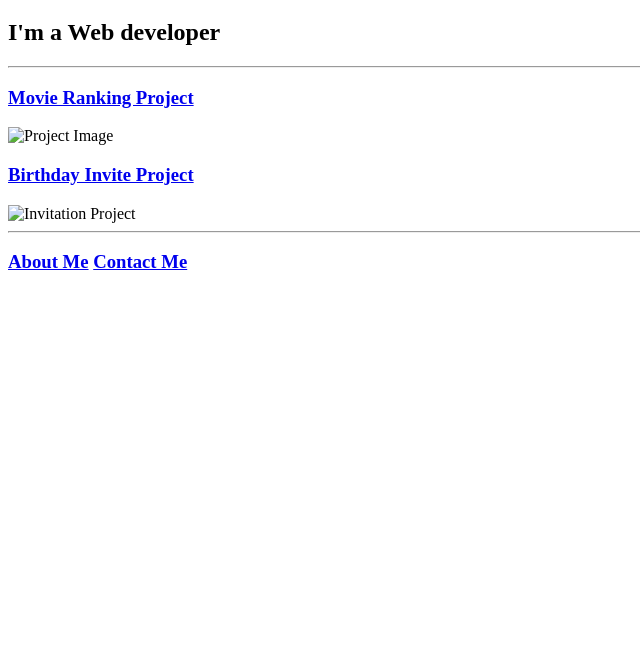
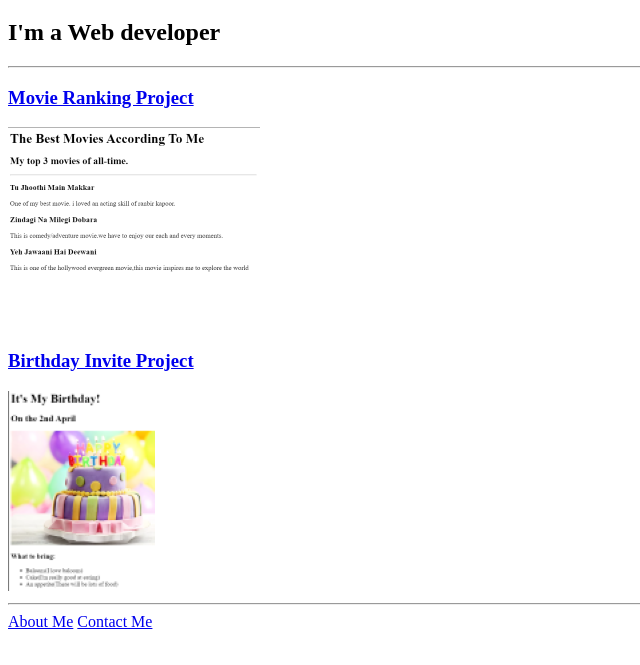
Before and after one commit to Kalpana1js21ec062/html-portfolio-project-1-, a plain HTML site: page index.html in a window 1280 px wide. Shown: the part 61-726 px from the top of the page, without its empty margins (0-640 px from the left). Drawn offline with Linux system fonts and the light colour scheme.

Commit message:
Add files via upload

```diff
--- a/index.html
+++ b/index.html
@@ -9,13 +9,13 @@
  <h1>It's My Web</h1>
  <h2>I'm a Web developer</h2><hr />
 
- <h3><a href="../2.4 Movie Ranking Project/index.html">Movie Ranking Project</a></h3>
- <img src="../2.4 Movie Ranking Project/Screenshot (100).png" alt="Project Image">
+ <h3><a href="./Movie.html">Movie Ranking Project</a></h3>
+ <img src="./Screenshot (100).png" alt="Project Image">
 
-<h3><a href="../3.4 Birthday Invite Project/index.html">Birthday Invite Project</a></h3>
-<img src="../3.4 Birthday Invite Project/Screenshot (103).png" alt="Invitation Project">
+<h3><a href="./Birthday.html">Birthday Invite Project</a></h3>
+<img src="./Screenshot (103).png" alt="Invitation Project">
 <hr />
-<h3><a href="./public/about.html">About Me</a> <a href="./public/contact.html">Contact Me</a></h3>
+<a href="./about.html">About Me</a> <a href="./contact.html">Contact Me</a>
 
 </body>
 </html>
```
